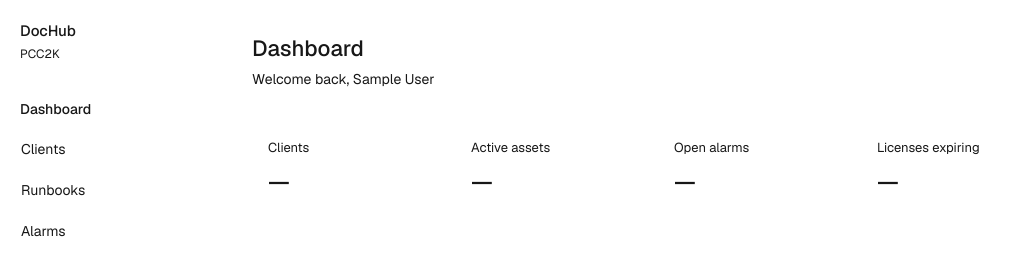
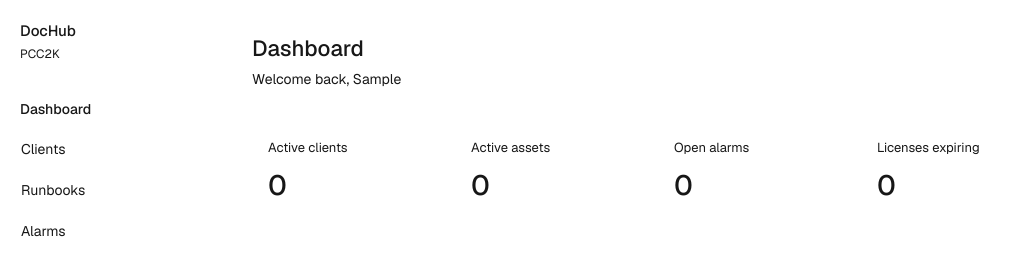
Before and after one commit to michaelsaville/dochub, a Next.js app in the folder app/: page /dashboard in a window 1280 px wide. Shown: the top 265 px of the page, without its empty margins (0-1026 px from the left). Built offline with nearby package versions, Linux system fonts and the light colour scheme; no server answers; the database is empty; sample sign-in values are in the browser's storage.

Commit message:
Wire dashboard stats — real client and asset counts from database

```diff
--- /dev/null
+++ b/app/app/api/dashboard/route.ts
@@ -0,0 +1,14 @@
+import { NextResponse } from "next/server"
+import { prisma } from "@/lib/prisma"
+
+export async function GET() {
+  try {
+    const [clients, assets] = await Promise.all([
+      prisma.client.count({ where: { isActive: true } }),
+      prisma.asset.count({ where: { status: "ACTIVE" } }),
+    ])
+    return NextResponse.json({ clients, assets, alarms: 0, licensesExpiring: 0 })
+  } catch (e) {
+    return NextResponse.json({ error: "Failed to fetch stats" }, { status: 500 })
+  }
+}
--- a/app/app/dashboard/page.tsx
+++ b/app/app/dashboard/page.tsx
@@ -2,36 +2,63 @@
 
 import AppShell from "@/components/AppShell"
 import { useSession } from "next-auth/react"
+import { useState, useEffect } from "react"
+import { useRouter } from "next/navigation"
+
+type Stats = {
+  clients: number
+  assets: number
+  alarms: number
+  licensesExpiring: number
+}
 
 export default function DashboardPage() {
   const { data: session } = useSession()
+  const router = useRouter()
+  const [stats, setStats] = useState<Stats | null>(null)
+
+  useEffect(() => {
+    fetch("/api/dashboard")
+      .then(r => r.json())
+      .then(setStats)
+      .catch(() => {})
+  }, [])
+
+  const cards = [
+    { label: "Active clients", value: stats?.clients, href: "/clients" },
+    { label: "Active assets", value: stats?.assets, href: "/clients" },
+    { label: "Open alarms", value: stats?.alarms, href: "/alarms" },
+    { label: "Licenses expiring", value: stats?.licensesExpiring, href: "/clients" },
+  ]
 
   return (
     <AppShell>
       <div style={{ padding: "32px" }}>
-        <h1 style={{ fontSize: "22px", fontWeight: 500, marginBottom: "4px" }}>
-          Dashboard
-        </h1>
+        <h1 style={{ fontSize: "22px", fontWeight: 500, marginBottom: "4px" }}>Dashboard</h1>
         <p style={{ fontSize: "14px", color: "var(--color-text-secondary)", marginBottom: "32px" }}>
-          Welcome back, {session?.user?.name}
+          Welcome back, {session?.user?.name?.split(" ")[0]}
         </p>
 
         <div style={{ display: "grid", gridTemplateColumns: "repeat(auto-fit, minmax(180px, 1fr))", gap: "12px", maxWidth: "800px" }}>
-          {[
-            { label: "Clients", value: "—" },
-            { label: "Active assets", value: "—" },
-            { label: "Open alarms", value: "—" },
-            { label: "Licenses expiring", value: "—" },
-          ].map((card) => (
-            <div key={card.label} style={{
-              background: "var(--color-background-secondary)",
-              borderRadius: "10px",
-              padding: "16px",
-            }}>
+          {cards.map((card) => (
+            <div
+              key={card.label}
+              onClick={() => router.push(card.href)}
+              style={{
+                background: "var(--color-background-secondary)",
+                borderRadius: "10px", padding: "16px",
+                border: "0.5px solid var(--color-border-tertiary)",
+                cursor: "pointer",
+              }}
+              onMouseEnter={e => (e.currentTarget.style.border = "0.5px solid var(--color-border-secondary)")}
+              onMouseLeave={e => (e.currentTarget.style.border = "0.5px solid var(--color-border-tertiary)")}
+            >
               <div style={{ fontSize: "13px", color: "var(--color-text-secondary)", marginBottom: "6px" }}>
                 {card.label}
               </div>
-              <div style={{ fontSize: "24px", fontWeight: 500 }}>{card.value}</div>
+              <div style={{ fontSize: "28px", fontWeight: 500 }}>
+                {card.value ?? "—"}
+              </div>
             </div>
           ))}
         </div>
```
